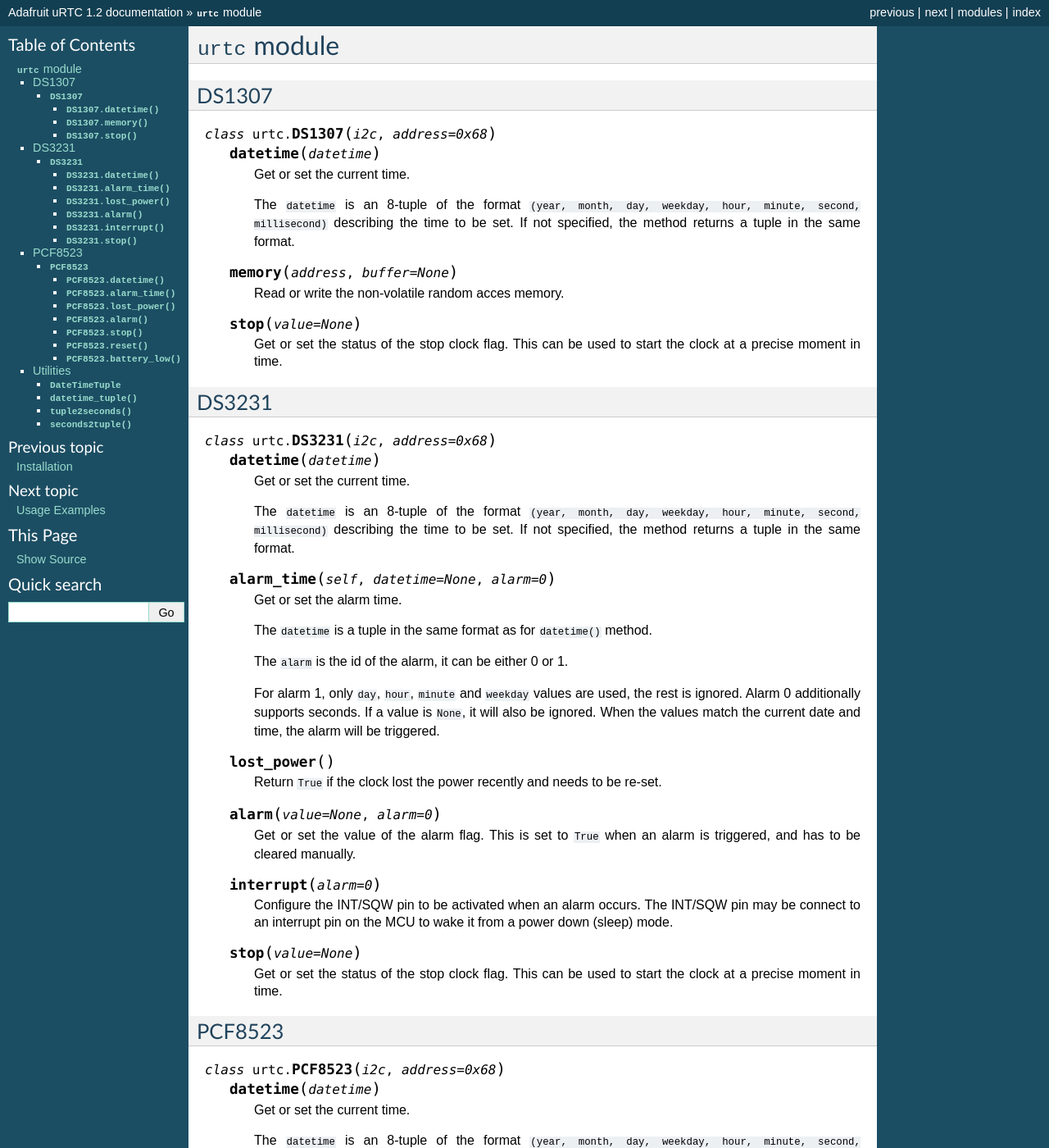
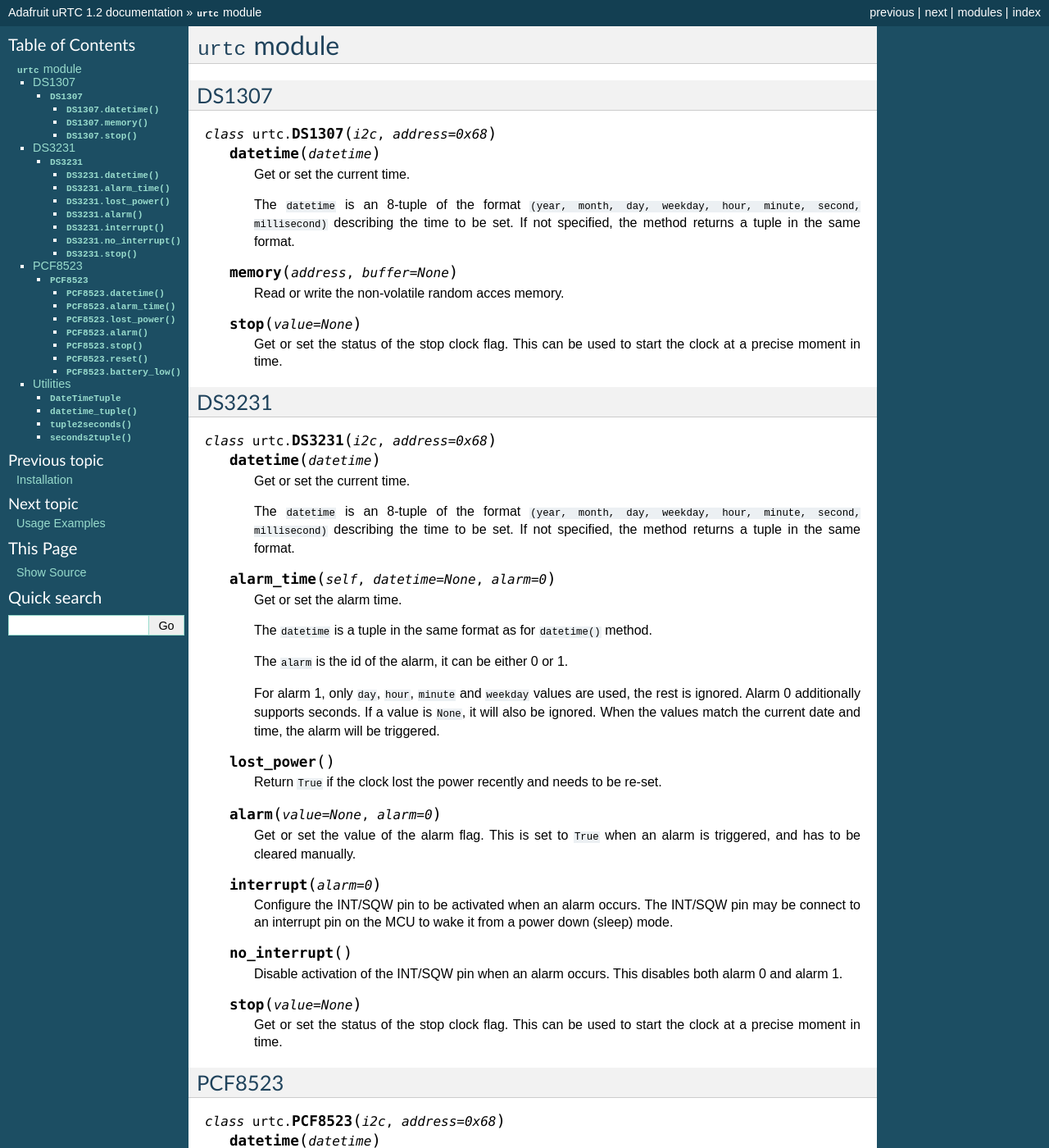
Before and after one commit to adafruit/Adafruit-uRTC, a Sphinx documentation site: the page built from docs/urtc.rst, in a window 1280 px wide and 1400 px high. Shown: the whole window at 82% size. Built offline with Sphinx 7.4.7, drawn with Linux system fonts in a browser that asks for light colours.

Commit message:
Add method to disable activation of INT/SQW pin on alarm

```diff
--- a/docs/urtc.rst
+++ b/docs/urtc.rst
@@ -68,9 +68,14 @@ DS3231
 
     .. method:: interrupt(alarm=0)
 
-            Configure the INT/SQW pin to be activated when an alarm occurs.
-            The INT/SQW pin may be connect to an interrupt pin on the MCU to wake
-            it from a power down (sleep) mode.
+        Configure the INT/SQW pin to be activated when an alarm occurs.
+        The INT/SQW pin may be connect to an interrupt pin on the MCU to wake
+        it from a power down (sleep) mode.
+
+    .. method:: no_interrupt()
+
+        Disable activation of the INT/SQW pin when an alarm occurs. This
+        disables both alarm 0 and alarm 1.
 
     .. method:: stop(value=None)
 
--- a/urtc.py
+++ b/urtc.py
@@ -120,6 +120,9 @@ class DS3231(_BaseRTC):
     def interrupt(self, alarm=0):
         return self._flag(self._CONTROL_REGISTER,
                           0b00000100 | (1 << alarm), 1)
+
+    def no_interrupt(self):
+        return self._flag(self._CONTROL_REGISTER, 0b00000011, 0)
 
     def stop(self, value=None):
         return self._flag(self._CONTROL_REGISTER, 0b10000000, value)
```
